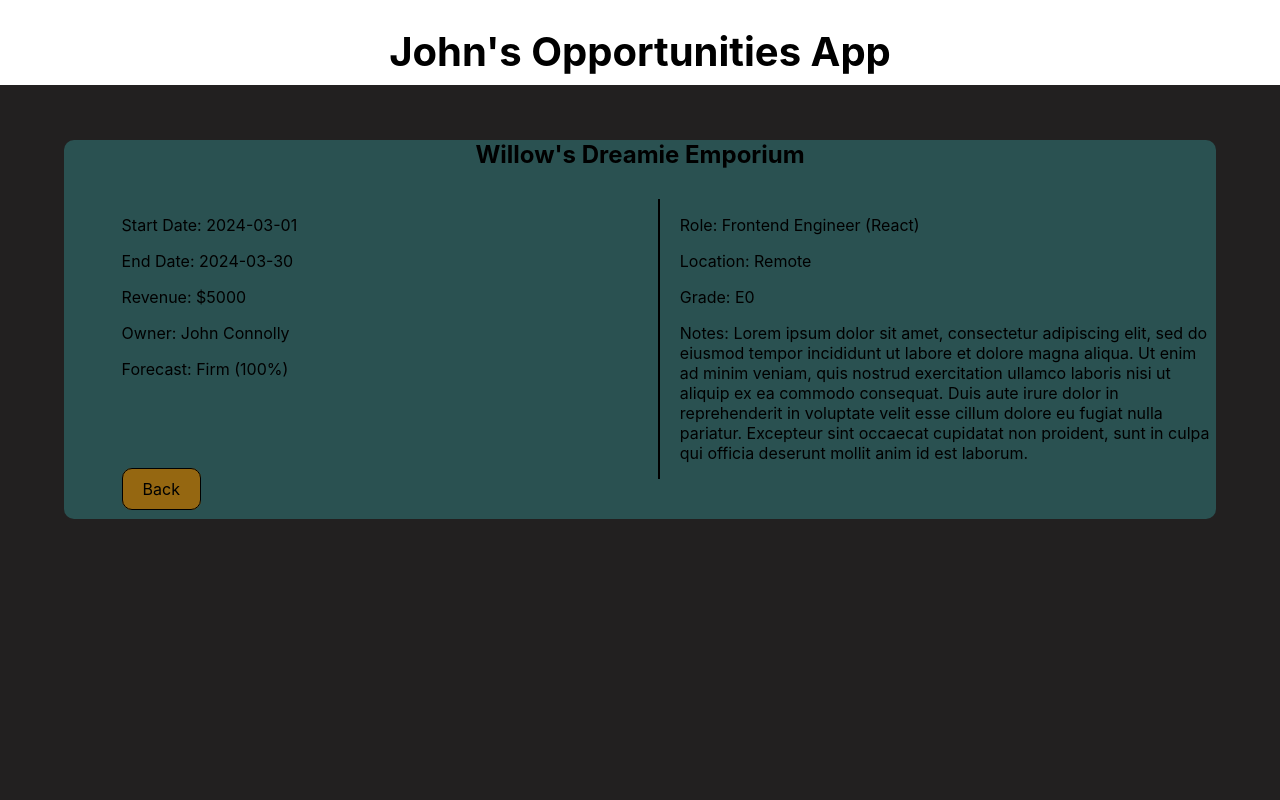
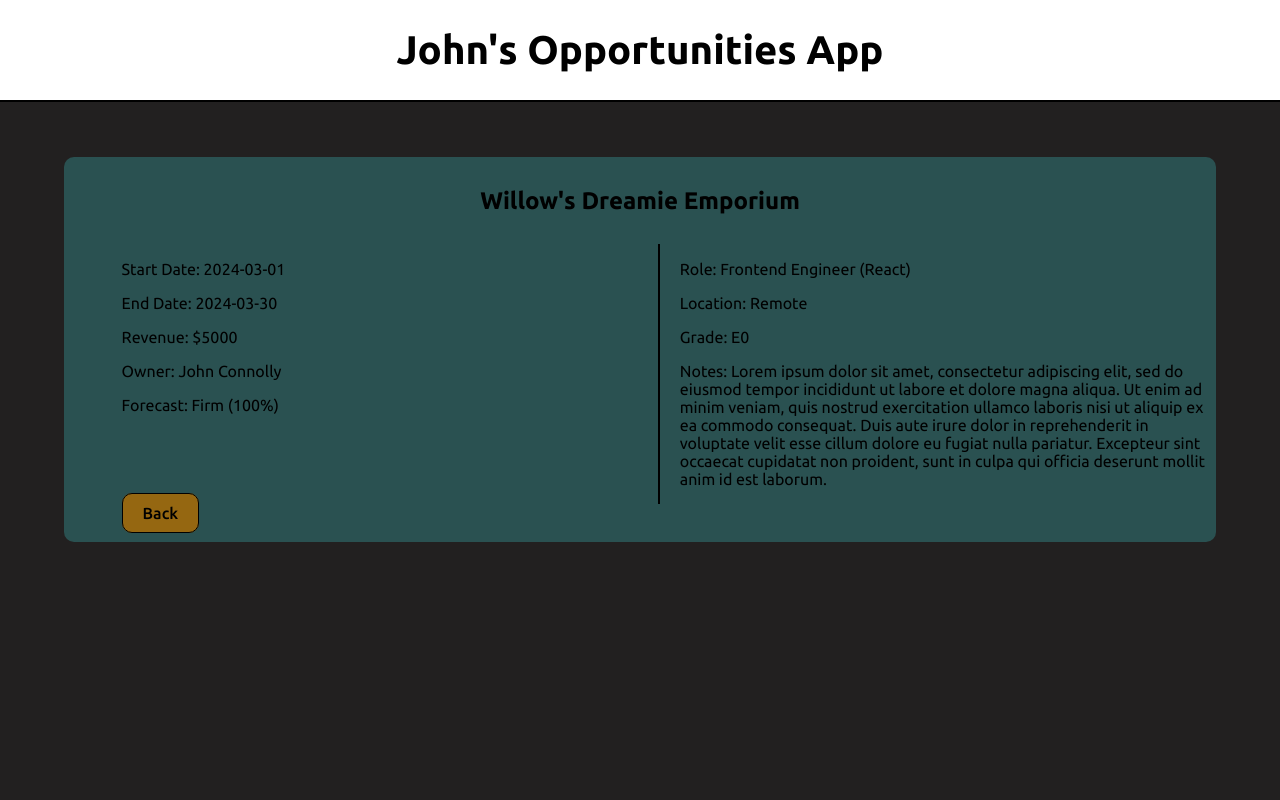
Before and after one commit to jconnollyweb/opp-app, a React (Create React App) app in the folder opps-app/: page /role/0 in a window 1280 px wide. Shown: the top 800 px of the page. Built offline with nearby package versions, Linux system fonts and the light colour scheme.

Commit message:
added styles

```diff
--- a/opps-app/public/index.html
+++ b/opps-app/public/index.html
@@ -9,7 +9,9 @@
       name="description"
       content="Web site created using create-react-app"
     />
-    <link rel="apple-touch-icon" href="%PUBLIC_URL%/logo192.png" />
+    <link rel="preconnect" href="https://fonts.googleapis.com">
+    <link rel="preconnect" href="https://fonts.gstatic.com" crossorigin>
+    <link href="https://fonts.googleapis.com/css2?family=Ubuntu:ital,wght@0,300;0,400;0,500;0,700;1,300;1,400;1,500;1,700&display=swap" rel="stylesheet">
     <!--
       manifest.json provides metadata used when your web app is installed on a
       user's mobile device or desktop. See https://developers.google.com/web/fundamentals/web-app-manifest/
--- a/opps-app/src/components/Header.css
+++ b/opps-app/src/components/Header.css
@@ -2,5 +2,11 @@
     border-bottom: 2px solid black;
     text-align: center;
     font-size: 20px;
-    margin-bottom: -20px;
+    font-family: "Ubuntu", sans-serif;
+    background-color: white;
+    margin-top: -30px;
 }
+
+h1{
+    padding-top: 30px;
+}
--- a/opps-app/src/pages/OpenRoles.module.css
+++ b/opps-app/src/pages/OpenRoles.module.css
@@ -1,3 +1,8 @@
+body {
+  background-color: rgb(34, 32, 32);
+}
+
+
 .roleContainer {
     display: flex;
     justify-content: space-between;
@@ -7,14 +12,22 @@
     border: 2px solid black;
     border-radius: 10px;
     margin-bottom: 10px;
+    font-family: "Ubuntu", sans-serif;
+    background-color: rgb(42, 81, 81);
   }
 
   .nameContainer {
     margin-left: 10px;
     width: 20%;
+    font-family: "Ubuntu", sans-serif
   }
 
   a {
     color: black;
     text-decoration: none;
   }
+
+  h1 {
+    font-family: "Ubuntu", sans-serif;
+    text-align: center;
+  }
--- a/opps-app/src/pages/RoleDetails.module.css
+++ b/opps-app/src/pages/RoleDetails.module.css
@@ -2,6 +2,7 @@
     background-color: rgb(34, 32, 32);
     height: 1000px;
     padding-top: 15px;
+    font-family: "Ubuntu", sans-serif
 }
 
 .detailsContainer {
@@ -15,6 +16,7 @@
 
 .titleContainer {
     text-align: center;
+    padding-top: 10px;
 }
 
 .bothSides {
@@ -42,4 +44,5 @@
     border-radius: 10px;
     padding: 10px 20px;
     background-color: rgb(149, 103, 17);
+    font-weight: 500;
 }
```
